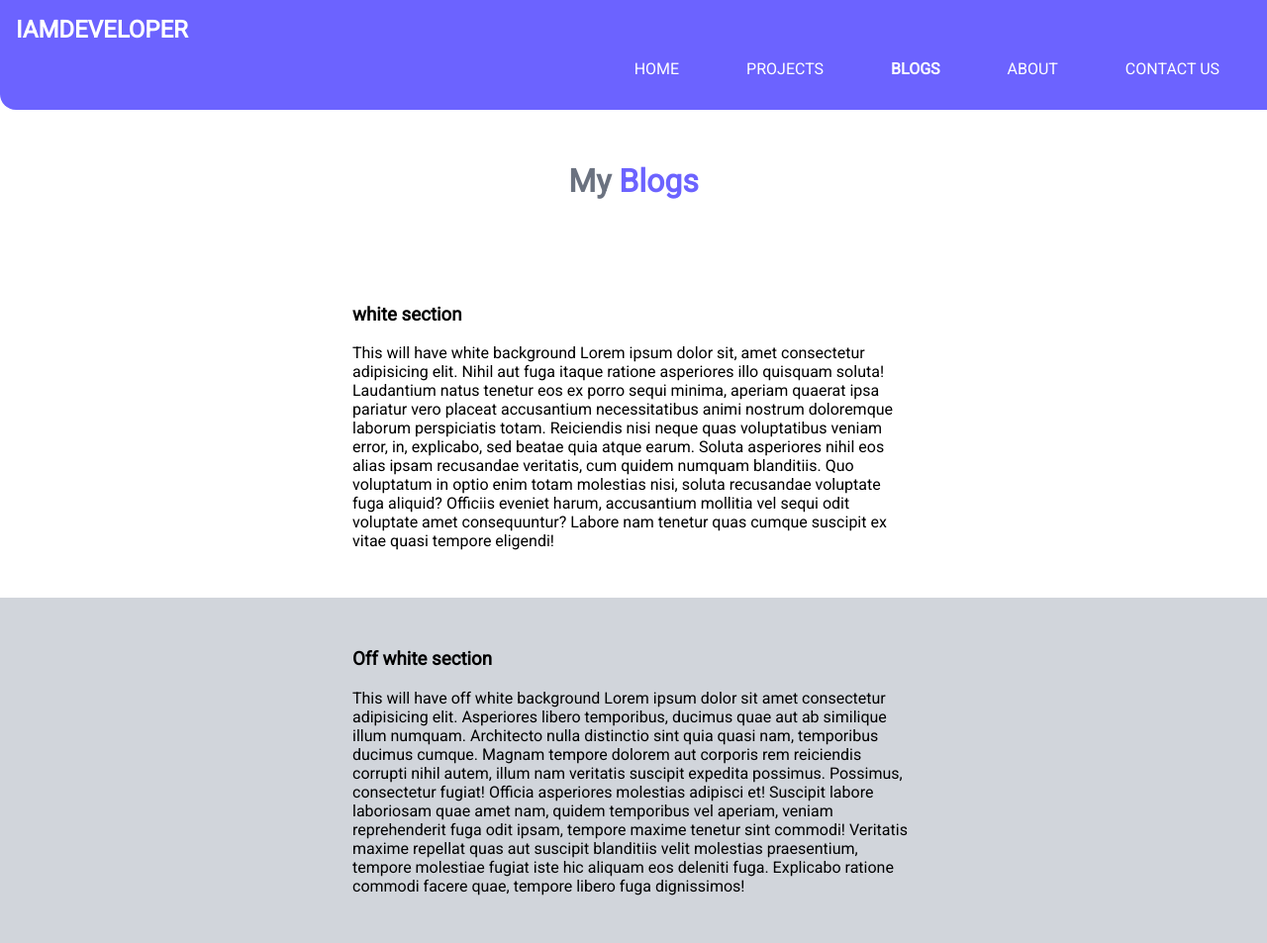
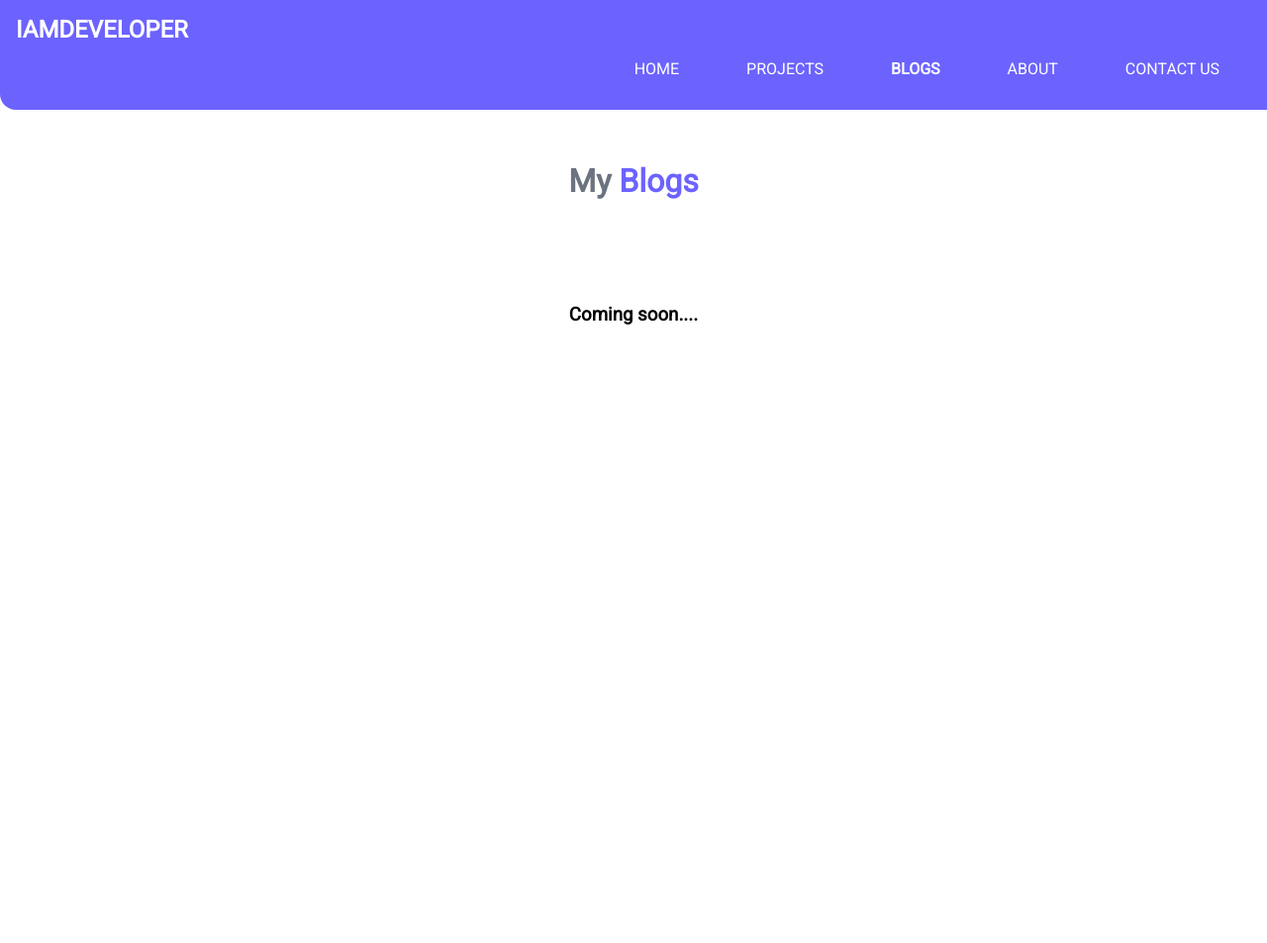
Before and after one commit to Vipulmahajan045/damy-pages, a plain HTML site: page blogs.html in a window 1280 px wide. Shown: the whole page at 99% size. After the commit the page ends 800 px from the top, so only its background shows below. Drawn offline with Linux system fonts and the light colour scheme.

Commit message:
edit blogs

```diff
--- a/blogs.html
+++ b/blogs.html
@@ -35,23 +35,16 @@
 
     <section class="section">
         <div class="container container-center">
-            <h3>white section</h3>
-            <p>This will have white background Lorem ipsum dolor sit, amet consectetur adipisicing elit. Nihil aut fuga itaque ratione asperiores illo quisquam soluta! Laudantium natus tenetur eos ex porro sequi minima, aperiam quaerat ipsa pariatur vero placeat accusantium necessitatibus animi nostrum doloremque laborum perspiciatis totam. Reiciendis nisi neque quas voluptatibus veniam error, in, explicabo, sed beatae quia atque earum. Soluta asperiores nihil eos alias ipsam recusandae veritatis, cum quidem numquam blanditiis. Quo voluptatum in optio enim totam molestias nisi, soluta recusandae voluptate fuga aliquid? Officiis eveniet harum, accusantium mollitia vel sequi odit voluptate amet consequuntur? Labore nam tenetur quas cumque suscipit ex vitae quasi tempore eligendi!</p>
+            <h3 style="text-align: center;">Coming soon....</h3>
+            <p></p>
         </div>
     </section>
 
-    <section class="section ow">
+    <!-- <section class="section ow">
         <div class="container container-center">
-            <h3>Off white section</h3>
-            <p>This will have off white background Lorem ipsum dolor sit amet consectetur adipisicing elit. Asperiores
-                libero temporibus, ducimus quae aut ab similique illum numquam. Architecto nulla distinctio sint quia
-                quasi nam, temporibus ducimus cumque. Magnam tempore dolorem aut corporis rem reiciendis corrupti nihil
-                autem, illum nam veritatis suscipit expedita possimus. Possimus, consectetur fugiat! Officia asperiores
-                molestias adipisci et! Suscipit labore laboriosam quae amet nam, quidem temporibus vel aperiam, veniam
-                reprehenderit fuga odit ipsam, tempore maxime tenetur sint commodi! Veritatis maxime repellat quas aut
-                suscipit blanditiis velit molestias praesentium, tempore molestiae fugiat iste hic aliquam eos deleniti
-                fuga. Explicabo ratione commodi facere quae, tempore libero fuga dignissimos!</p>
+            <h3>coming  soon</h3>
+            <p></p>
         </div>
-    </section>
+    </section> -->
 </body>
 </html>
```
